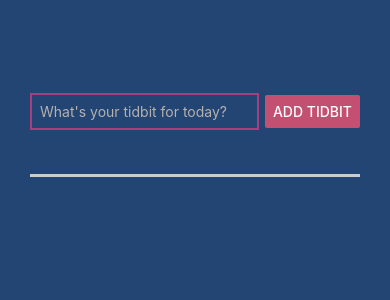
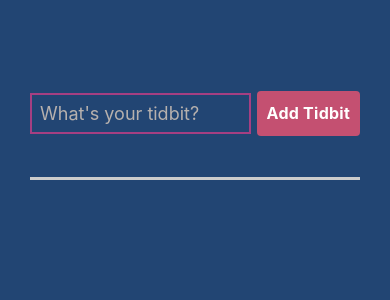
Before and after one commit to jpcboro/Tidbits, a React Native app: screen / in a window 390 px wide. Shown: the top 300 px of the page. Built offline with nearby package versions, Linux system fonts and the light colour scheme.

Commit message:
Added CustomButton and changed list to FlatList

```diff
--- a/App.js
+++ b/App.js
@@ -1,10 +1,11 @@
 import { useState } from 'react';
-import { Button, StyleSheet, Text, TextInput, View } from 'react-native';
+import { Button, FlatList, ScrollView, StyleSheet, Text, TextInput, View } from 'react-native';
+import CustomButton from './CustomButton.js';
 
 export default function App() {
   let textInput;
   const [enteredTidbitText, setEnteredTidbitText] = useState('');
-  const[tidbitItem, setTidbitItem] = useState([]);
+  const [tidbitItems, setTidbitItems] = useState([]);
 
   function tidbitInputHandler(enteredText) {
     console.log(enteredText);
@@ -12,24 +13,35 @@ export default function App() {
   };
 
   function addTidbitHandler() {
-    console.log("entered text is " + enteredTidbitText);
-    setTidbitItem(currentTidbit => [...currentTidbit, enteredTidbitText]);
+    setTidbitItems(currentTidbit => [...currentTidbit,
+    { text: enteredTidbitText, key: Math.random().toString() }]);
+    console.log("entered text is " + JSON.stringify(tidbitItems));
   };
 
   return (
     <View style={styles.appContainer}>
       <View style={styles.inputContainer}>
-        <TextInput placeholder='What&apos;s your tidbit for today?'
+        <TextInput placeholder='What&apos;s your tidbit?'
           placeholderTextColor='#B7B1AE'
           onChangeText={tidbitInputHandler}
           style={styles.textInput} />
-        <Button color='#C45071' title='Add Tidbit' onPress={addTidbitHandler} />
+        <CustomButton title='Add Tidbit' color='#C45071' onPress={addTidbitHandler} />
       </View>
       <View style={styles.tidbitListContainer}>
-         { tidbitItem.map((item, index) => <Text style={styles.testStyle}
-                                          key={index}>{'◆ '}{item}{'\n'}</Text> ) }
+        <FlatList data={tidbitItems} renderItem={(tidbitItemData) => {
+          return (
+            <View style={styles.tidbitItemContainer}>
+              <Text style={styles.textStyle} >
+                {tidbitItemData.item.text}
+              </Text>
+            </View>
+          );
+        }}
+          keyExtractor={(item, index) => {
+            return item.key
+          }}
+        />
       </View>
-
     </View>
 
   );
@@ -57,15 +69,24 @@ const styles = StyleSheet.create({
     width: '70%',
     color: 'white',
     marginRight: 6,
-    padding: 8
+    padding: 8,
+    fontSize: 18
   },
   tidbitListContainer: {
     flex: 5,
     padding: 5,
-    paddingTop: 20
+    paddingTop: 0
   },
-  testStyle: {
+  tidbitItemContainer: {
+    backgroundColor: '#977BAE',
+    borderRadius: 6,
+    paddingTop: 10,
+    paddingLeft: 10,
+    paddingBottom: 10,
+    marginTop: 10
+  },
+  textStyle: {
     color: 'white',
-    fontSize: 18
+    fontSize: 18,
   }
 });
--- /dev/null
+++ b/CustomButton.js
@@ -0,0 +1,30 @@
+import React from 'react';
+import { Text, StyleSheet, Pressable } from 'react-native';
+
+export default function CustomButton(props) {
+  const { onPress, title = 'Save' } = props;
+  return (
+    <Pressable style={styles.button} onPress={onPress}>
+      <Text style={styles.text}>{title}</Text>
+    </Pressable>
+  );
+}
+
+const styles = StyleSheet.create({
+  button: {
+    alignItems: 'center',
+    justifyContent: 'center',
+    paddingVertical: 12,
+    paddingHorizontal: 10,
+    borderRadius: 4,
+    elevation: 3,
+    backgroundColor: '#C45071',
+  },
+  text: {
+    fontSize: 16,
+    lineHeight: 21,
+    fontWeight: 'bold',
+    letterSpacing: 0.25,
+    color: 'white',
+  },
+});
```
